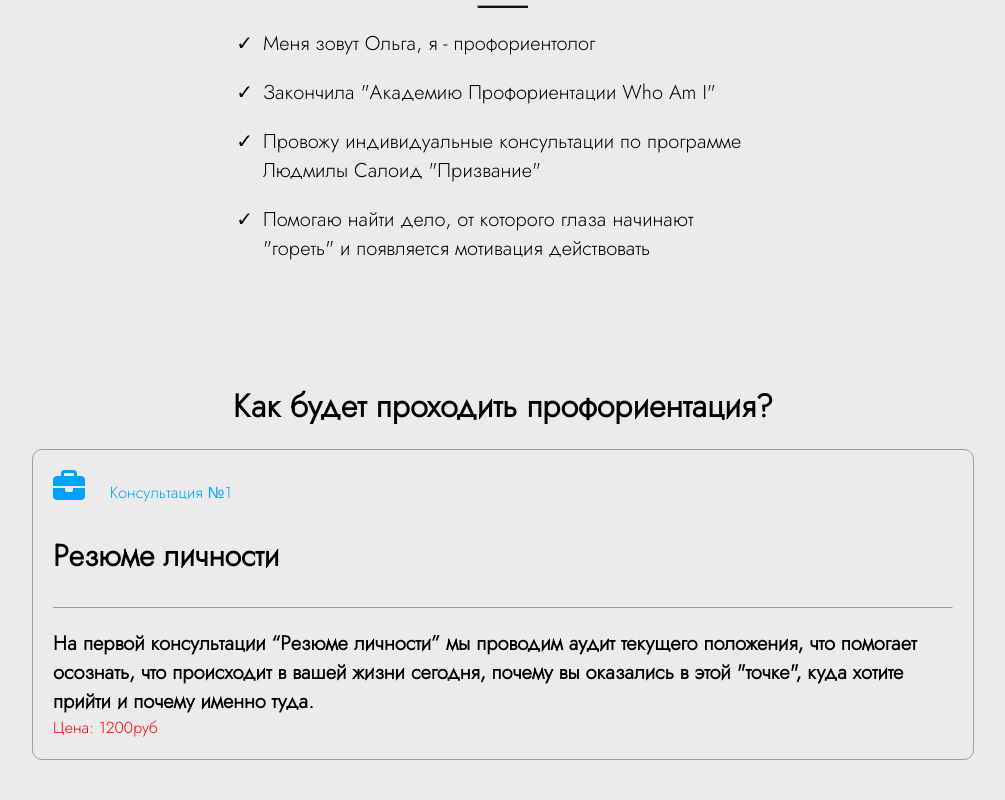
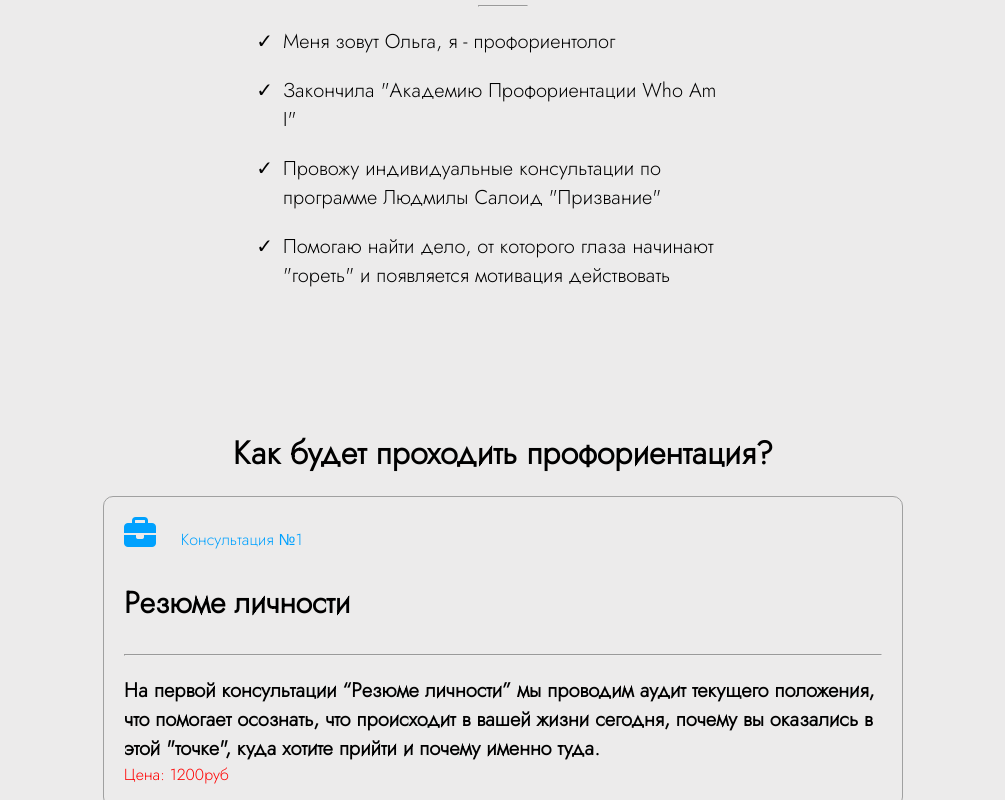
Before and after one commit to profforientology/site, a plain HTML site: page index.html in a window 1280 px wide. Shown: the part 1460-2260 px from the top of the page, without its empty margins (137-1142 px from the left). Drawn offline with Linux system fonts and the light colour scheme.

Commit message:
Add files via upload

```diff
--- a/css/media.css
+++ b/css/media.css
@@ -7,22 +7,6 @@
         gap: 0;
     }
 
-}
-@media (max-width: 1455px) {
-    .info {
-        margin: auto;
-        display: flex;
-        justify-content: space-between;
-        width: 57.2vw;
-    }
-    .lesson {
-        width: 900px;
-    }
-}
-@media (max-width: 1000px)  {
-    .lesson {
-        width: 600px;
-    }
 }
 @media (max-width: 772px) {
 
@@ -133,9 +117,6 @@
     }
 }
 @media (max-width: 645px) {
-    .lesson {
-        width: 300px;
-    }
     header img {
         display: none;
     }
@@ -159,8 +140,3 @@
         font-size: 18px;
     }
 }
-@media (max-width: 360px) {
-    .lesson {
-        width: 250px;
-    }
-}
--- a/css/style.css
+++ b/css/style.css
@@ -2,6 +2,7 @@
 * {
     margin: 0;
     padding: 0;
+    box-sizing: border-box;
 }
 html {
     scroll-behavior: none;
@@ -23,7 +24,7 @@ body::-webkit-scrollbar-thumb {
     border-radius: 5px;
 }
 .container {
-    width: 1470px;
+    width: 100%;
     max-width: 1470px;
     margin: auto;
     padding: 0px 32px;
@@ -118,7 +119,6 @@ nav a:hover {
 header {
     display: flex;
     position: relative;
-    width: 100;
     height: 100vh;
     align-items: center;
     justify-content: center;
@@ -178,19 +178,21 @@ header a:hover {
 }
 .info {
     background-color: var(--color);
-    max-width: 100vw;
     flex-direction: column;
     align-items: center;
     display: flex;
     justify-content: center;
+    margin: 20px;
 }
 .info h2 {
     font-size: 32px;
     margin-bottom: 20px;
     text-align: center;
 }
-.lesson {
-    max-width: 1350px;
+.info .lesson {
+    width: 100%;
+    max-width: 800px;
+    align-items: center;
     padding: 20px;
     border-radius: 10px;
     border: 0.1px solid rgb(160, 160, 160);
```
